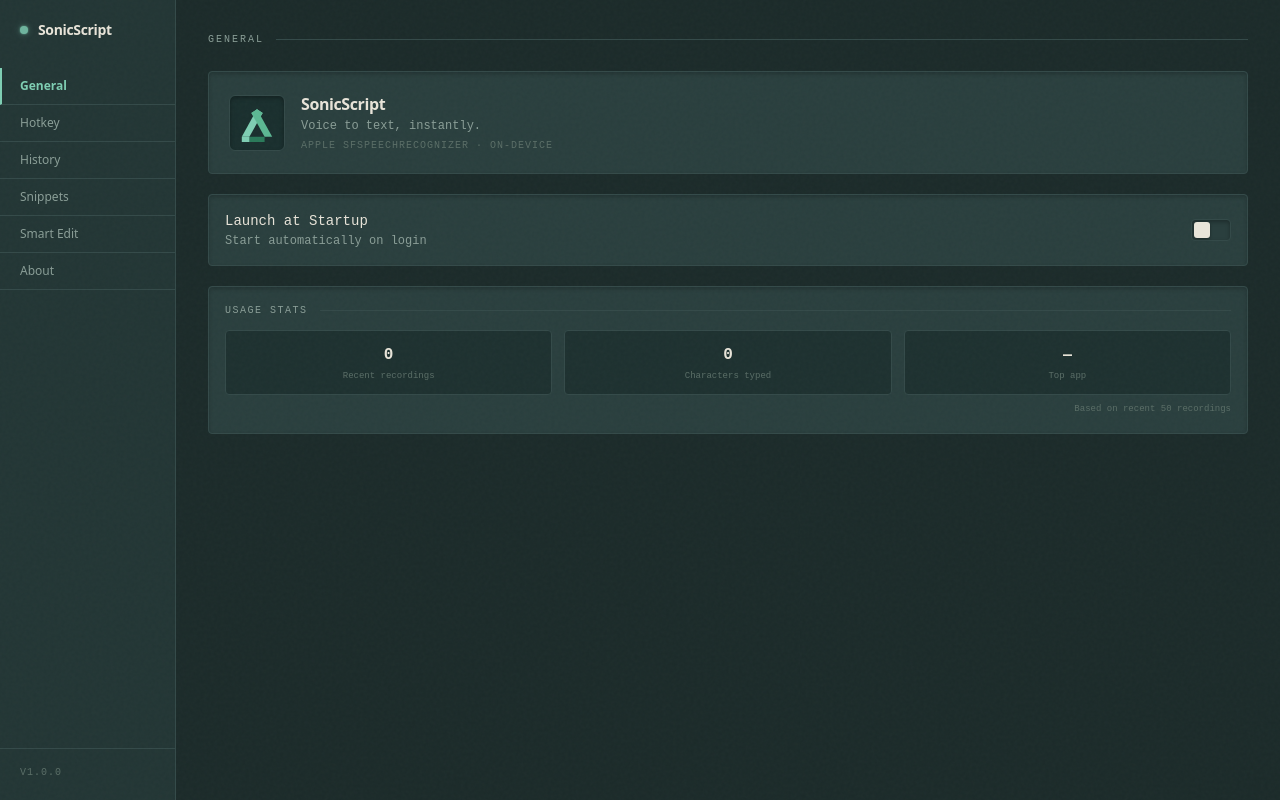
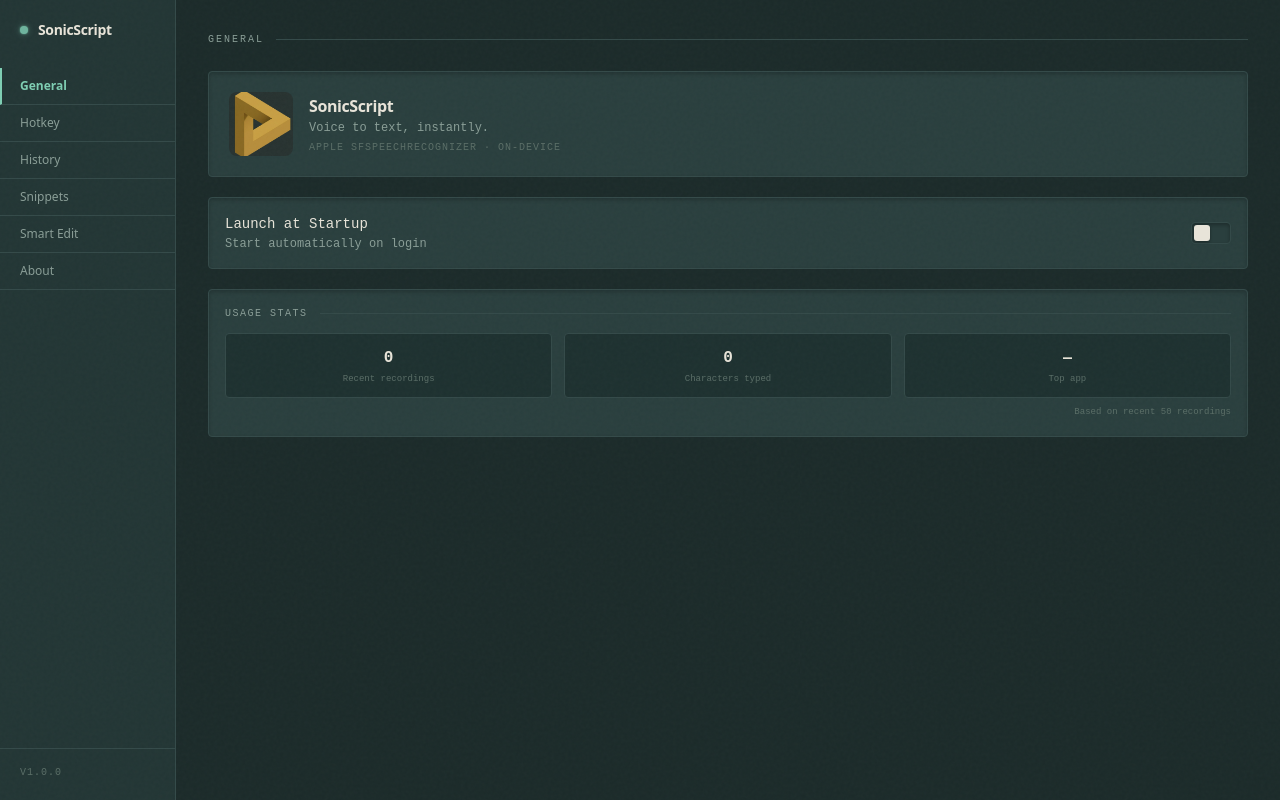
Before and after one commit to Eriq7/SonicScript, a React (Vite) app: page / in a window 1280 px wide. Both pictures are taken after a click on the button "General". Built offline with nearby package versions, Linux system fonts and the light colour scheme.

Commit message:
change the in-app general page logo and change save button to save to snippets in history page

```diff
--- a/src/renderer/components/SettingsWindow.tsx
+++ b/src/renderer/components/SettingsWindow.tsx
@@ -2,6 +2,7 @@
 import { HotkeyConfig } from './HotkeyConfig';
 import { LLMSettings } from './LLMSettings';
 import type { HistoryEntry, Snippet } from '../../shared/types';
+import logoImg from '../assets/logo.png';
 
 type Tab = 'general' | 'hotkey' | 'history' | 'snippets' | 'llm' | 'about';
 
@@ -130,22 +131,6 @@
   );
 }
 
-function PenroseLogo({ size = 48 }: { size?: number }) {
-  return (
-    <svg width={size} height={size} viewBox="0 0 80 70" fill="none" xmlns="http://www.w3.org/2000/svg">
-      {/* Left bar: BL→Top */}
-      <polygon points="8,64 40,6 52,14 24,64" fill="#7ECEB3" />
-      {/* Right bar: Top→BR */}
-      <polygon points="40,6 72,64 56,64 28,14" fill="#5CB893" />
-      {/* Bottom bar */}
-      <polygon points="24,64 56,64 56,76 24,76" fill="#2A7A5A" />
-      {/* Impossible corner — bottom-left: left bar over bottom bar */}
-      <polygon points="8,64 24,64 24,76 8,76" fill="#7ECEB3" />
-      {/* Impossible corner — top: right bar over left bar */}
-      <polygon points="40,6 52,14 40,30 28,14" fill="#5CB893" />
-    </svg>
-  );
-}
 
 function GeneralSettings(): React.ReactElement {
   const [launchAtStartup, setLaunchAtStartup] = useState(false);
@@ -184,18 +169,11 @@
           boxShadow: 'inset 0 2px 4px rgba(0,0,0,0.2)',
         }}
       >
-        <div
-          className="shrink-0 flex items-center justify-center"
-          style={{
-            width: 56, height: 56,
-            background: '#1A2F2E',
-            border: '1px solid #344A49',
-            borderRadius: '6px',
-            boxShadow: 'inset 0 2px 4px rgba(0,0,0,0.3)',
-          }}
-        >
-          <PenroseLogo size={38} />
-        </div>
+        <img
+          src={logoImg}
+          alt="SonicScript logo"
+          style={{ width: 64, height: 64, borderRadius: '8px', objectFit: 'cover', flexShrink: 0 }}
+        />
         <div>
           <h3
             className="text-base font-bold text-hw-text tracking-tight"
@@ -367,7 +345,7 @@
                 className="text-[10px] font-mono px-2 py-1 rounded transition-all duration-200"
                 style={{ background: '#1E3130', border: '1px solid #344A49', color: '#7ECEB3' }}
               >
-                Save
+                Save to Snippets
               </button>
               <button
                 onClick={() => handleDelete(item.id)}
```
Also changed, not shown: src/renderer/assets/logo.png (added).
